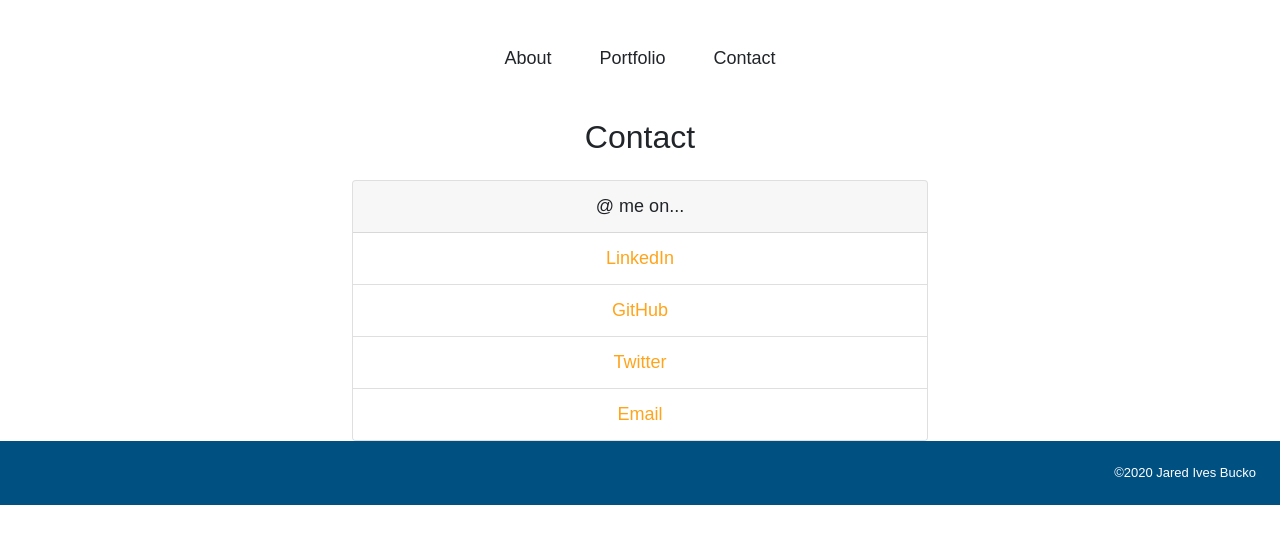
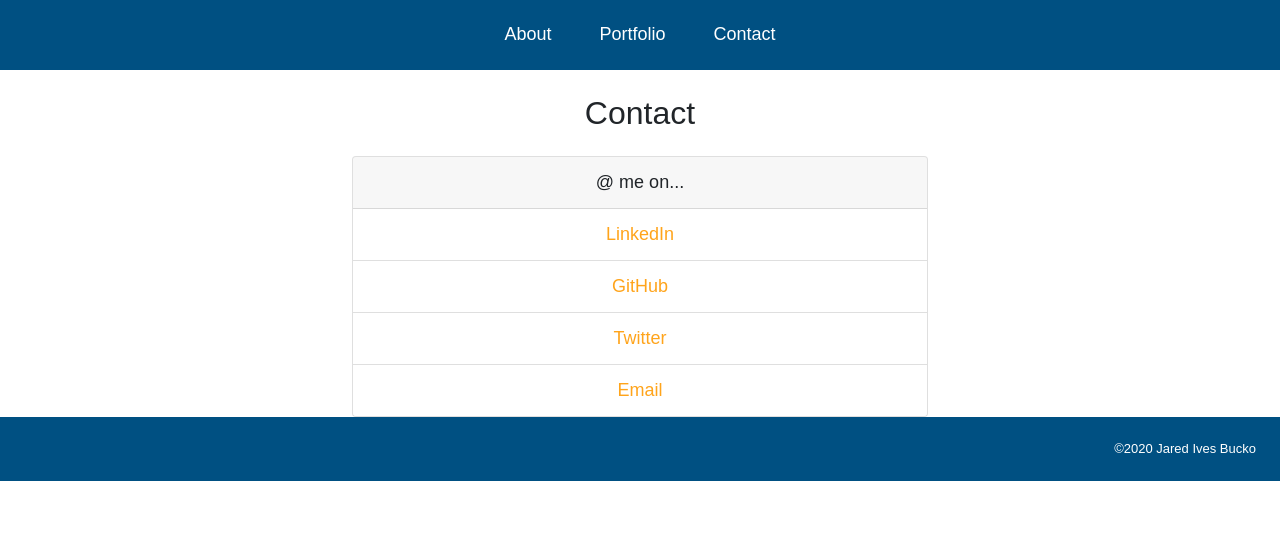
Before and after one commit to jaredbucko/jb-react-portfolio, a React (Create React App) app: page /contact in a window 1280 px wide. Shown: the top 544 px of the page. Built offline with nearby package versions, Linux system fonts and the light colour scheme.

Commit message:
style navbar

```diff
--- a/src/components/Footer/index.js
+++ b/src/components/Footer/index.js
@@ -3,7 +3,7 @@
 
 function Footer() {
     return (
-      <div className="" style={{height: "8vh", width: "100vw"}} id="footer">
+      <div className="" id="footer">
         <h5 className="text-right p-4 m-0" id="copyright">©2020 Jared Ives Bucko</h5>
       </div>
     );
--- a/src/components/Footer/style.css
+++ b/src/components/Footer/style.css
@@ -1,6 +1,7 @@
 #footer {
     color: white;
     background-color: #005082;
+    height: auto;
 }
 
 #copyright {
--- a/src/components/Navbar/index.js
+++ b/src/components/Navbar/index.js
@@ -3,8 +3,8 @@
 
 function Main() {
     return (
-      <div className="">
-        <ul className="nav justify-content-center m-4">
+      <div className="" id="navbar">
+        <ul className="nav justify-content-center mt-0 ml-4 mr-4 mb-4">
           <li className="navItem">
             <h3 className="nav-item m-4 text-center">About</h3>
           </li>
--- a/src/components/Navbar/style.css
+++ b/src/components/Navbar/style.css
@@ -1,3 +1,9 @@
+#navbar {
+    color: white;
+    background-color: #005082;
+    height: auto;
+}
+
 #title {
     font-family: 'Alata', sans-serif;
 }
```
